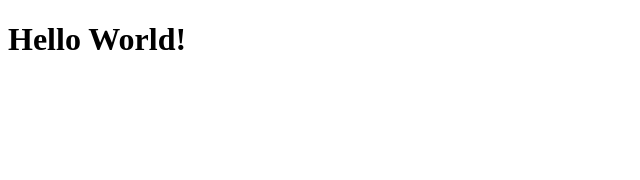
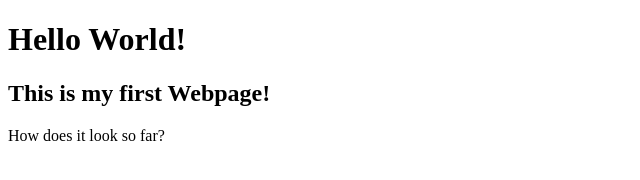
Before and after one commit to justtucker997/git_test, a plain HTML site: page html/index.html in a window 1280 px wide. Shown: the whole page, without its empty margins (0-640 px from the left). Drawn offline with Linux system fonts and the light colour scheme.

Commit message:
edit html

```diff
--- a/html/index.html
+++ b/html/index.html
@@ -7,5 +7,7 @@
 
     <body>
         <h1>Hello World!</h1>
+        <h2>This is my first Webpage!</h2>
+        <p>How does it look so far?</p>
     </body>
 </html>
```
